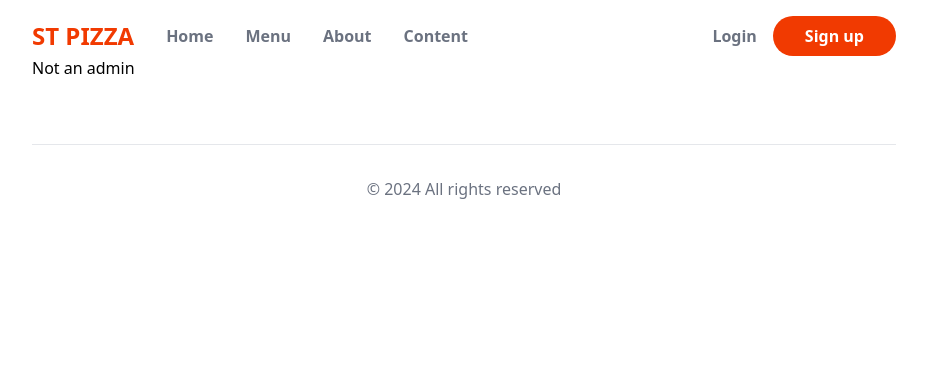
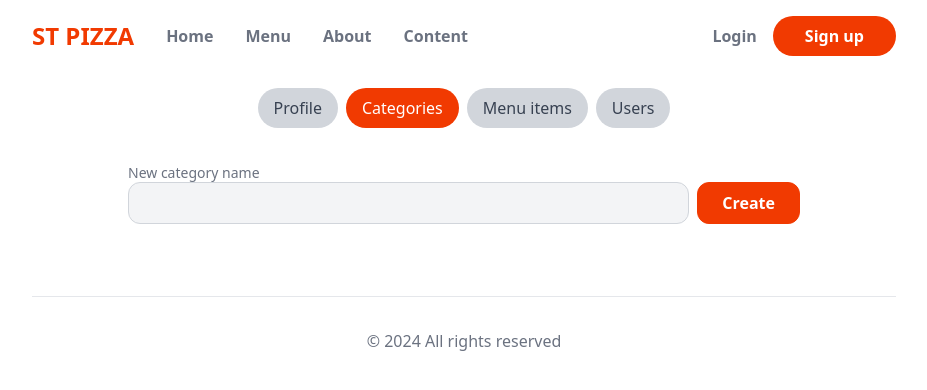
Before and after one commit to mhdalrefaiy/food-ordering-app, a Next.js app: page /categories in a window 1280 px wide. Shown: the top 390 px of the page, without its empty margins (176-1103 px from the left). Built offline with nearby package versions, Linux system fonts and the light colour scheme; no server answers.

Commit message:
category sending

```diff
--- /dev/null
+++ b/src/app/api/category/route.js
@@ -0,0 +1,9 @@
+import mongoose from "mongoose";
+import {Category} from "../../models/Category";
+
+export async function POST(req) {
+  mongoose.connect(process.env.MONGO_URL);
+  const { name } = await req.json();
+  const categoryDoc = await Category.create({ name });
+  return Response.json(categoryDoc);
+}
--- a/src/app/api/profile/route.js
+++ b/src/app/api/profile/route.js
@@ -2,15 +2,18 @@ import mongoose from "mongoose";
 import { getServerSession } from "next-auth";
 import { authOptions } from "../auth/[...nextauth]/route";
 import { User } from "@/app/models/User";
+import { UserInfo } from "@/app/models/UserInfo";
 
 export async function PUT(req) {
   mongoose.connect(process.env.MONGO_URL);
   const data = await req.json();
+  const {name, image, ...otherUserInfo } = data
   const session = await getServerSession(authOptions);
   const email = session.user.email;
   // console.log({ session, data });
 
-  await User.updateOne({ email }, data);
+  await User.updateOne({ email }, {name, image});
+  await UserInfo.findOneAndUpdate({ email }, otherUserInfo, {upsert: true});
 
   return Response.json(true);
 }
@@ -22,7 +25,9 @@ export async function GET() {
   if(!email) {
     return Response.json({})
   }
+  const user = await User.findOne({email}).lean()
+  const userInfo = await UserInfo.findOne({email}).lean()
   return Response.json(
-    await User.findOne({email})
+    {...user, ...userInfo }
   )
 }
--- a/src/app/categories/page.js
+++ b/src/app/categories/page.js
@@ -1,24 +1,62 @@
 "use client";
 import UserTabs from "@/components/layout/user-tabs";
-import { useEffect, useState } from "react";
+import { useState } from "react";
+import { useProfile } from "@/components/UseProfile";
+import toast from "react-hot-toast";
 
 export default function CategoriesPage() {
-  const [admin, setAdmin] = useState(false);
+  const [categoryNewName, setNewCategoryName] = useState("");
+  const { loading: profileLoading, data: profileData } = useProfile();
 
-  useEffect(() => {
-    fetch("/api/profile").then((response) => {
-      response.json().then((data) => {
-        setAdmin(data.admin);
+  if (profileLoading) {
+    return "Loading info...";
+  }
+
+  if (!profileData) {
+    return "Not an admin";
+  }
+
+  async function handleCategorySubmit(e) {
+    e.preventDefault();
+    const creationPromise = new Promise(async (resolve, reject) => {
+      const response = await fetch("/api/category", {
+        method: "POST",
+        headers: { "Content-Type": "application/json" },
+        body: JSON.stringify({ name: categoryNewName }),
       });
+      if (response.ok) {
+        resolve();
+      } else {
+        reject();
+      }
     });
-  }, []);
+    await toast.promise(creationPromise, {
+      loading: 'Creating your new category...',
+      success: 'Category created!',
+      error: 'Failed to create category'
+    })
+  }
 
-  if(!admin) {
-    return 'Not an admin'
-  }
   return (
     <section className="mt-8 max-w-2xl mx-auto">
       <UserTabs admin={true} />
+      <form className="mt-8" onSubmit={handleCategorySubmit}>
+        <div className="flex gap-2 items-end">
+          <div className="grow">
+            <label>New category name</label>
+            <input
+              type="text"
+              value={categoryNewName}
+              onChange={(e) => setNewCategoryName(e.target.value)}
+            />
+          </div>
+          <div className="pb-2 flex gap-2">
+            <button className="border border-primary" type="submit">
+              Create
+            </button>
+          </div>
+        </div>
+      </form>
     </section>
   );
 }
--- /dev/null
+++ b/src/app/models/Category.js
@@ -0,0 +1,7 @@
+import {model, models, Schema} from "mongoose";
+
+const CategorySchema = new Schema({
+  name: {type:String, required:true},
+}, {timestamps: true});
+
+export const Category = models?.Category || model('Category', CategorySchema);
--- a/src/app/models/User.js
+++ b/src/app/models/User.js
@@ -5,12 +5,7 @@ const UserSchema = new Schema({
   email: {type: String, required: true, unique: true},
   password: {type: String, required: true},
   image: {type: String},
-  streetAddress: {type: String},
-  postalCode: {type: String},
-  city: {type: String},
-  country: {type: String},
-  phone: {type: String},
-  admin: {type: Boolean, default: false}
+
 }, {timestamps: true});
 
 export const User = models?.User || model('User', UserSchema);
--- /dev/null
+++ b/src/app/models/UserInfo.js
@@ -0,0 +1,13 @@
+import {model, models, Schema} from "mongoose";
+
+const UserSchema  = new Schema({
+  email: { type: String, required: true },
+  streetAddress: { type: String },
+  postalCode: { type: String },
+  city: { type: String },
+  country: { type: String },
+  phone: { type: String },
+  admin: { type: Boolean, default: false },
+}, {timestamps: true});
+
+export const UserInfo = models?.UserInfo || model('UserInfo', UserSchema);
--- /dev/null
+++ b/src/components/UseProfile.js
@@ -0,0 +1,18 @@
+import { useState, useEffect } from "react";
+
+
+export function useProfile() {
+    const [data, setData] = useState(false);
+  const [loading, setLoading] = useState(true);
+
+  useEffect(() => {
+    setLoading(true);
+    fetch("/api/profile").then((response) => {
+      response.json().then((data) => {
+        setData(data);
+        setLoading(false);
+      });
+    });
+  }, []);
+  return {loading, data}
+}
```
